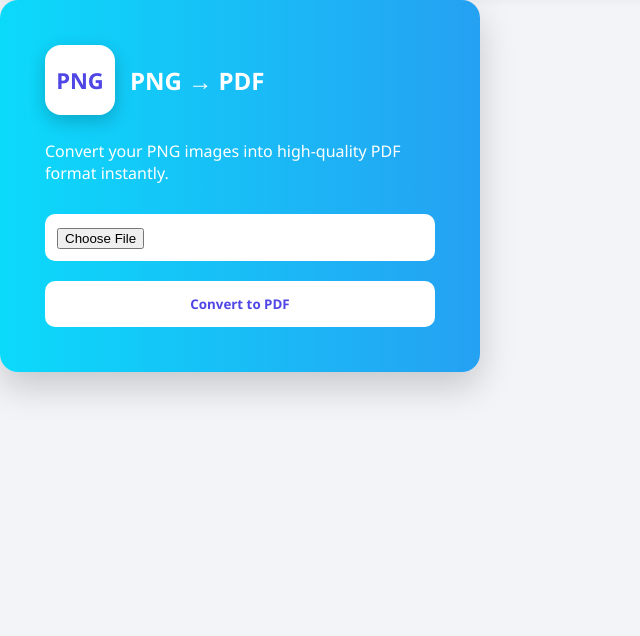
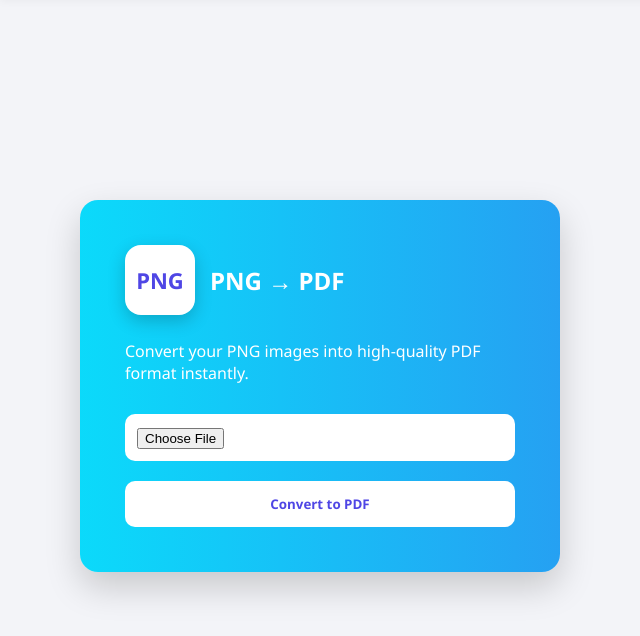
Before and after one commit to afnankhan123456/ai-tools-website-, a Flask app: page /png-to-pdf in a window 1280 px wide. Shown: the part 66-702 px from the top of the page, without its empty margins (0-640 px from the left). Run offline with Flask 3, Linux system fonts and the light colour scheme.

Commit message:
Update png_to_pdf.html

```diff
--- a/templates/pdf_tools/png_to_pdf.html
+++ b/templates/pdf_tools/png_to_pdf.html
@@ -1,7 +1,7 @@
 {% extends "base.html" %}
 {% block content %}
 
-<section style="display:flex; justify-content:flex-start; margin:60px 0 0 80;">
+<section style="display:flex; justify-content:flex-start; margin:200px 0 0 80px;">
 
     <div style="
         padding:45px;
```
